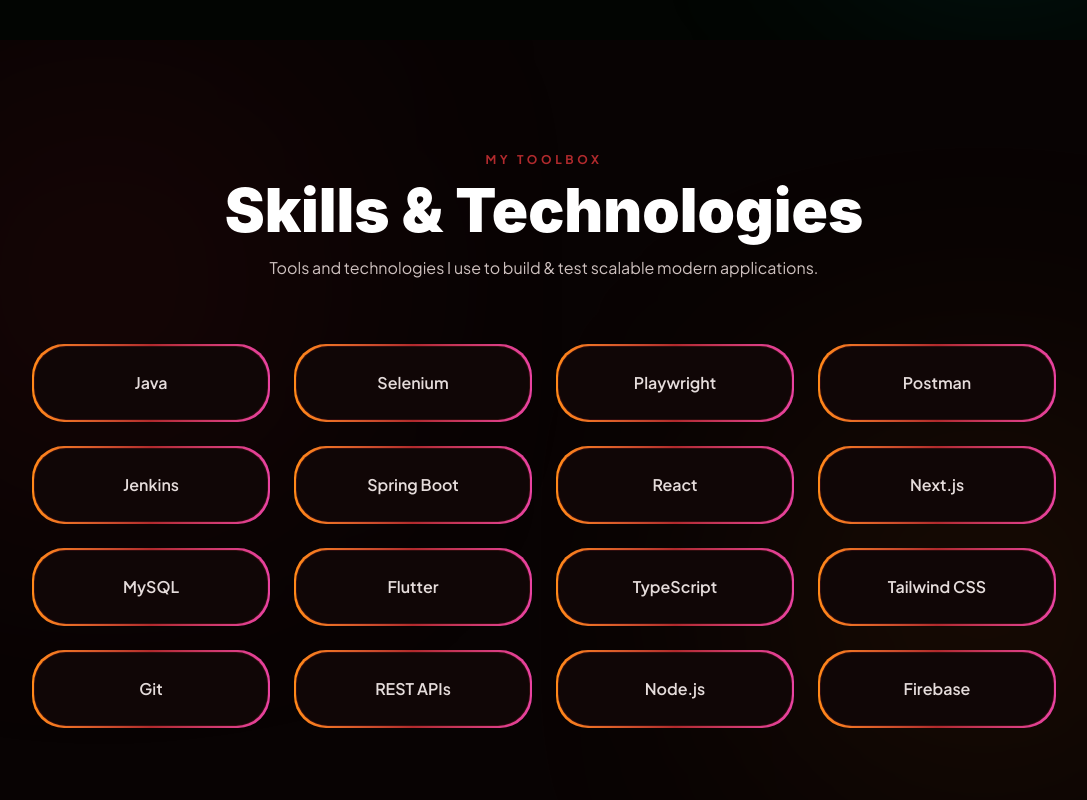
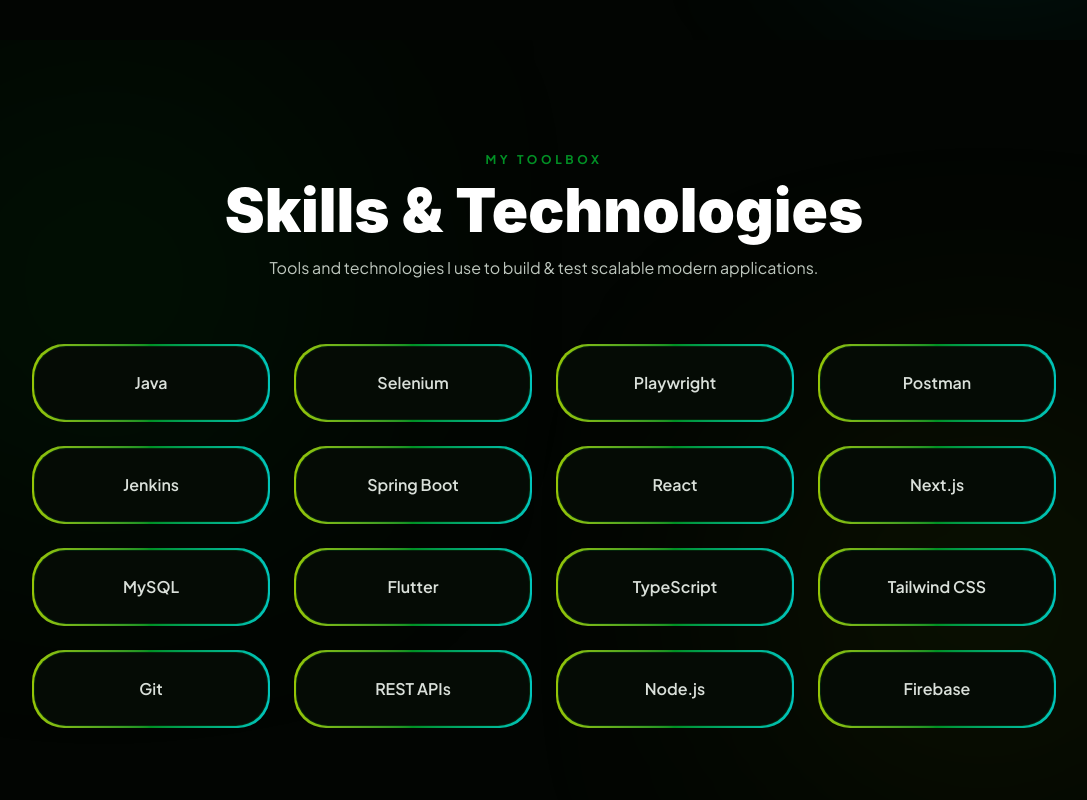
Before and after one commit to ChanudiMallikaArachchi/Personal-Portfolio, a Next.js app: page / in a window 1280 px wide. Shown: the part 1560-2360 px from the top of the page, without its empty margins (96-1183 px from the left). Built offline with nearby package versions, Linux system fonts and the light colour scheme; a web font is replaced by a local one.

Commit message:
feat(skills): update Skill cards and background glows with Emerald OKLCH tokens

```diff
--- a/components/Skills.tsx
+++ b/components/Skills.tsx
@@ -25,16 +25,16 @@
   return (
     <SectionWrapper
       id="skills"
-      className="relative w-full bg-[oklch(0.11_0.015_25)] px-6 py-28 overflow-hidden font-primary"
+      className="relative w-full bg-[oklch(0.11_0.015_145)] px-6 py-28 overflow-hidden font-primary"
     >
       {/* Background OKLCH Glows */}
-      <div className="absolute top-20 left-10 h-80 w-80 rounded-full bg-[oklch(0.503_0.172_25/0.2)] blur-[140px]" />
-      <div className="absolute bottom-20 right-10 h-80 w-80 rounded-full bg-[oklch(0.75_0.18_55/0.15)] blur-[140px]" />
+      <div className="absolute top-20 left-10 h-80 w-80 rounded-full bg-[oklch(0.571_0.181_145/0.2)] blur-[140px]" />
+      <div className="absolute bottom-20 right-10 h-80 w-80 rounded-full bg-[oklch(0.76_0.19_125/0.15)] blur-[140px]" />
 
       <div className="relative z-10 mx-auto max-w-5xl text-center">
 
         {/* Title */}
-        <p className="text-xs uppercase tracking-[0.3em] text-[oklch(0.503_0.172_25)] font-bold">
+        <p className="text-xs uppercase tracking-[0.3em] text-[oklch(0.571_0.181_145)] font-bold">
           My Toolbox
         </p>
 
@@ -42,7 +42,7 @@
           Skills & Technologies
         </h2>
 
-        <p className="mt-4 text-[oklch(0.82_0.015_25)] max-w-2xl mx-auto">
+        <p className="mt-4 text-[oklch(0.82_0.015_145)] max-w-2xl mx-auto">
           Tools and technologies I use to build & test scalable modern applications.
         </p>
 
@@ -54,7 +54,7 @@
               key={skill}
               className="
                 group relative p-[2px] rounded-2xl
-                bg-gradient-to-r from-[oklch(0.75_0.18_55)] via-[oklch(0.503_0.172_25)] to-[oklch(0.65_0.22_350)]
+                bg-gradient-to-r from-[oklch(0.76_0.19_125)] via-[oklch(0.571_0.181_145)] to-[oklch(0.72_0.17_190)]
                 hover:scale-105 transition duration-300
                 animate-fadeUp
               "
@@ -64,19 +64,19 @@
             >
               {/* Inner Card */}
               <div className="
-                rounded-2xl bg-[oklch(0.14_0.02_25)]
+                rounded-2xl bg-[oklch(0.14_0.02_145)]
                 backdrop-blur-md
                 px-5 py-6 text-center
-                border border-[oklch(0.503_0.172_25/0.2)]
-                group-hover:border-[oklch(0.503_0.172_25/0.6)]
+                border border-[oklch(0.571_0.181_145/0.2)]
+                group-hover:border-[oklch(0.571_0.181_145/0.6)]
                 transition
               ">
 
                 {/* Glow dot */}
-                <div className="absolute inset-0 opacity-0 group-hover:opacity-25 bg-gradient-to-r from-[oklch(0.75_0.18_55)] via-[oklch(0.503_0.172_25)] to-[oklch(0.65_0.22_350)] blur-xl transition" />
+                <div className="absolute inset-0 opacity-0 group-hover:opacity-25 bg-gradient-to-r from-[oklch(0.76_0.19_125)] via-[oklch(0.571_0.181_145)] to-[oklch(0.72_0.17_190)] blur-xl transition" />
 
                 <span className="
-                  relative text-[oklch(0.90_0.01_25)] font-semibold
+                  relative text-[oklch(0.90_0.01_145)] font-semibold
                   group-hover:text-white
                   transition
                 ">
```
